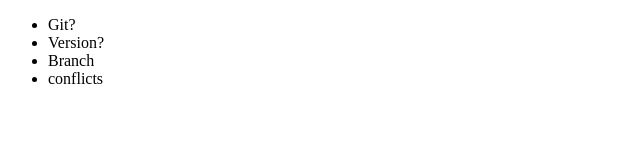
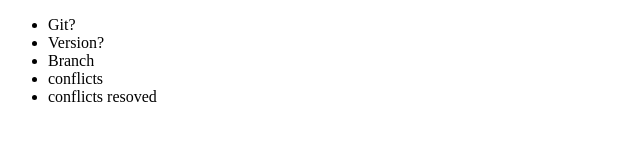
Before and after one commit to jameshyun/opentutorials_git_sydjung, a plain HTML site: page index.html in a window 1280 px wide. Shown: the whole page, without its empty margins (0-640 px from the left). Drawn offline with Linux system fonts and the light colour scheme.

Commit message:
conflicts resolved added

```diff
--- a/index.html
+++ b/index.html
@@ -6,6 +6,7 @@
       <li>Version?</li>
       <li>Branch</li>
       <li>conflicts</li>
+      <li>conflicts resoved</li>
     </ul>
   </body>
 </html>
```
